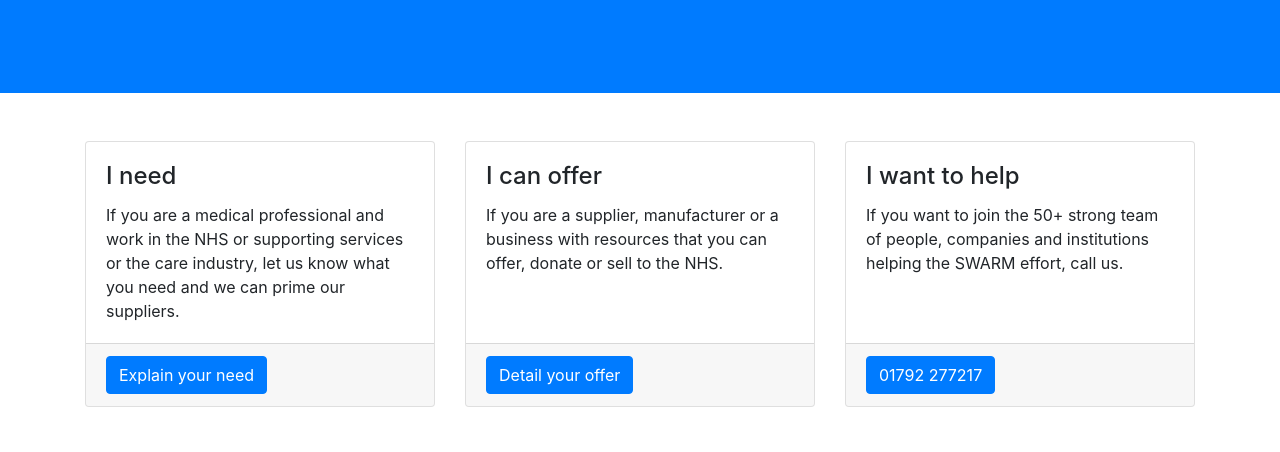
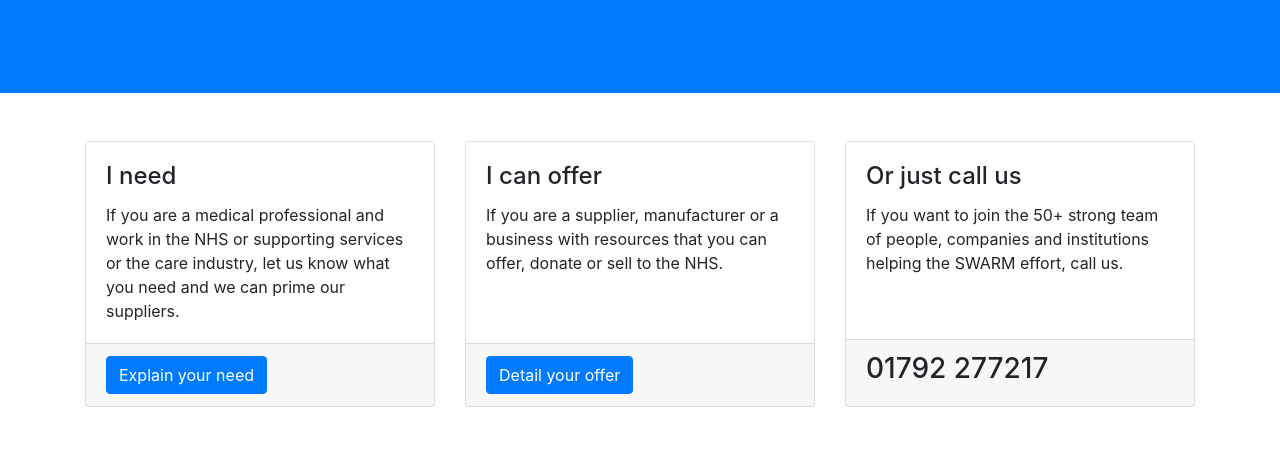
Before and after one commit to paulharwood/swarm-covid19-website, a website: page index.html in a window 1280 px wide. Shown: the part 290-742 px from the top of the page. Drawn offline with Linux system fonts and the light colour scheme.

Commit message:
updated footer

```diff
--- a/index.html
+++ b/index.html
@@ -93,11 +93,11 @@
         <div class="card h-100">
           <!-- <img class="card-img-top" src="http://placehold.it/300x200" alt=""> -->
           <div class="card-body">
-            <h4 class="card-title">I want to help</h4>
+            <h4 class="card-title">Or just call us</h4>
             <p class="card-text">If you want to  join the 50+ strong team of people, companies  and institutions helping the SWARM effort, call us.</p>
           </div>
           <div class="card-footer">
-            <a href="#" class="btn btn-primary">01792 277217</a>
+            <h3>01792 277217</h3>
           </div>
         </div>
       </div>
```
